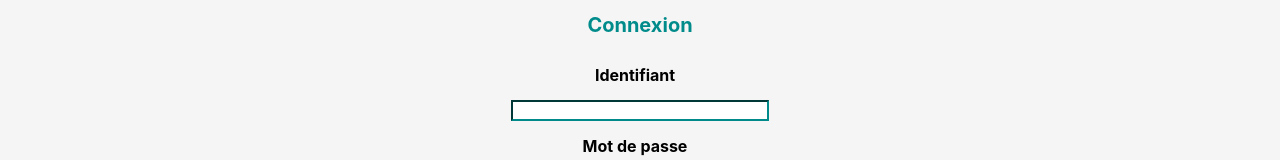
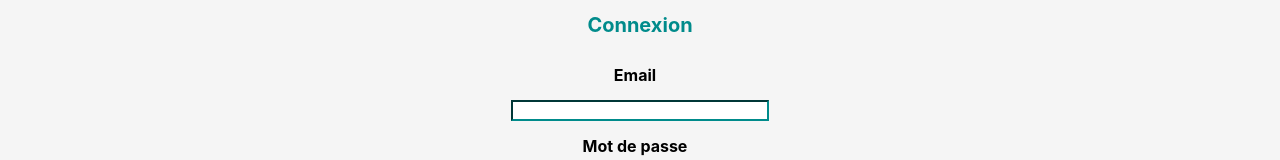
Before and after one commit to DumontGontran/Cocktail, a React (Create React App) app: page /auth/login in a window 1280 px wide. Shown: the top 160 px of the page. Built offline with nearby package versions, Linux system fonts and the light colour scheme.

Commit message:
update Login component

```diff
--- a/src/pages/auth/Login.js
+++ b/src/pages/auth/Login.js
@@ -1,9 +1,14 @@
 import React, { useState } from 'react';
+import { useNavigate } from 'react-router-dom';
+import { accountService } from '../../_services';
 import '../auth/auth.css';
 
 const Login = () => {
+    let navigate = useNavigate();
+
     const [credentials, setCredentials] = useState({
-        login: '', password: ''
+        email: '',
+        password: ''
     });
 
     const updateCredentials = (event) => {
@@ -15,15 +20,20 @@ const Login = () => {
 
     const loginSubmit = (event) => {
         event.preventDefault();
-        console.log('DATA =>', credentials);
+        accountService.login(credentials)
+        .then(res => {
+            accountService.saveToken(res.data.access_token);
+            navigate('/admin');
+        })
+        .catch(error => console.log(error))
     };
 
     return (
         <form className='Login' onSubmit={loginSubmit}>
             <h1>Connexion</h1>
             <div className='group'>
-                <label htmlFor='login'>Identifiant</label>
-                <input type='text' name='login' autoComplete='current-user' value={credentials.login} onChange={updateCredentials} />
+                <label htmlFor='email'>Email</label>
+                <input type='email' name='email' autoComplete='current-email' value={credentials.email} onChange={updateCredentials} />
             </div>
             <div className='group'>
                 <label htmlFor='password'>Mot de passe</label>
```
